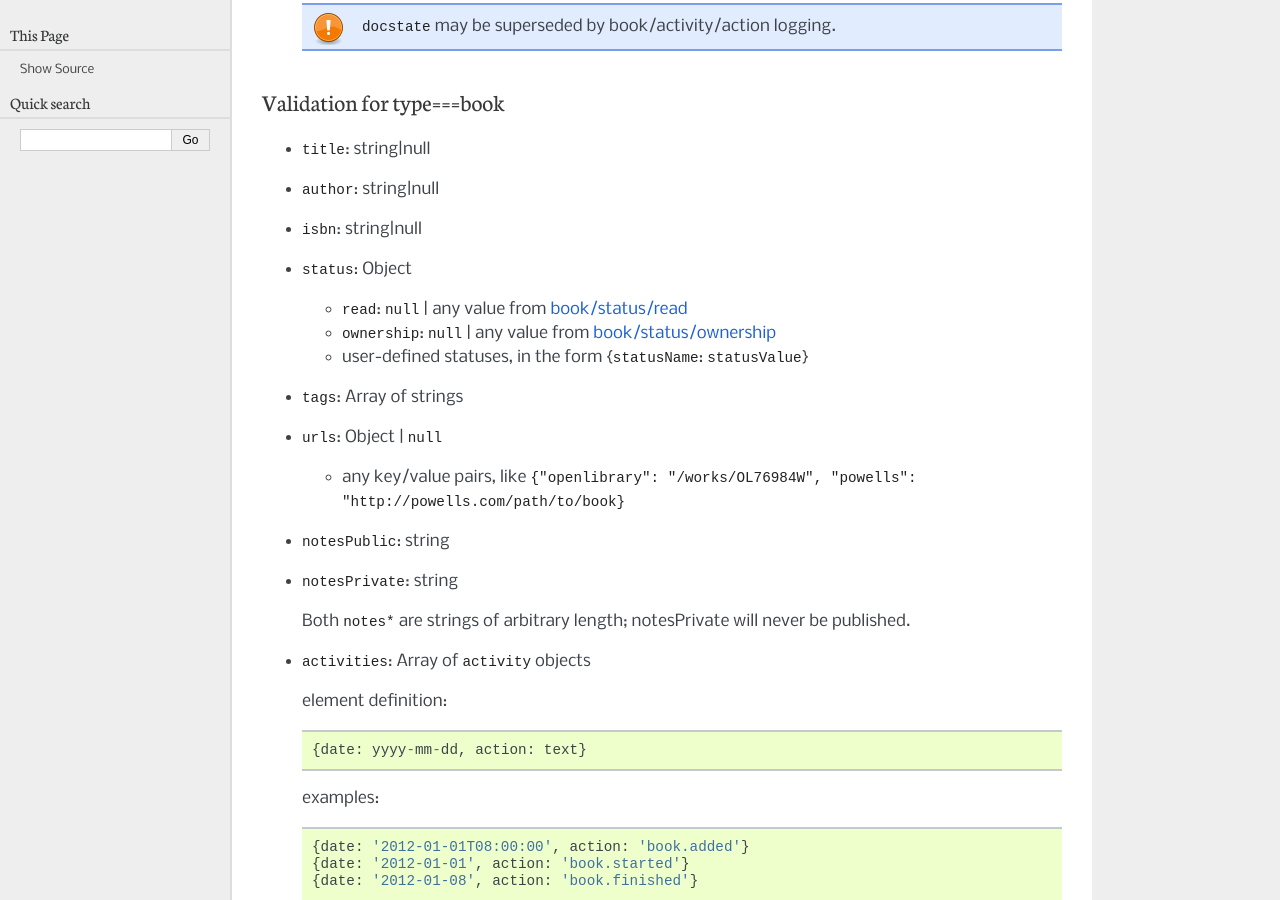
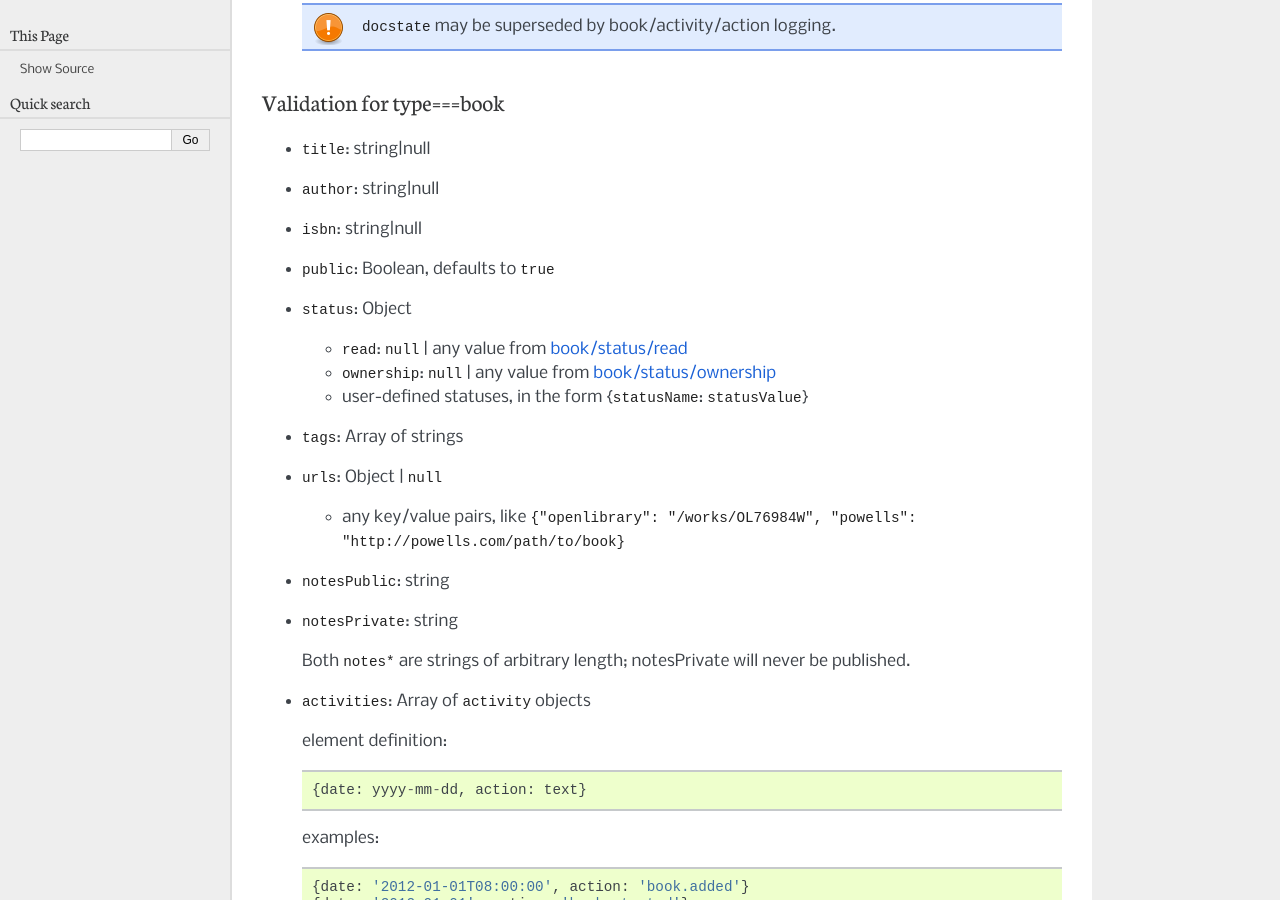
Before and after one commit to tephyr/simpleshelf, a Sphinx documentation site: the page built from docs/no-schema-schema.rst, in a window 1280 px wide and 900 px high, scrolled down 413 px. Built offline with Sphinx 7.4.7, drawn with Linux system fonts in a browser that asks for light colours.

Commit message:
Add public attribute to schema

```diff
--- a/docs/no-schema-schema.rst
+++ b/docs/no-schema-schema.rst
@@ -21,6 +21,7 @@ Validation for type===book
 - ``title``:    string|null
 - ``author``:   string|null
 - ``isbn``:     string|null
+- ``public``:   Boolean, defaults to ``true``
 - ``status``:   Object
 
   - ``read``:       ``null`` | any value from `book/status/read`_
```
